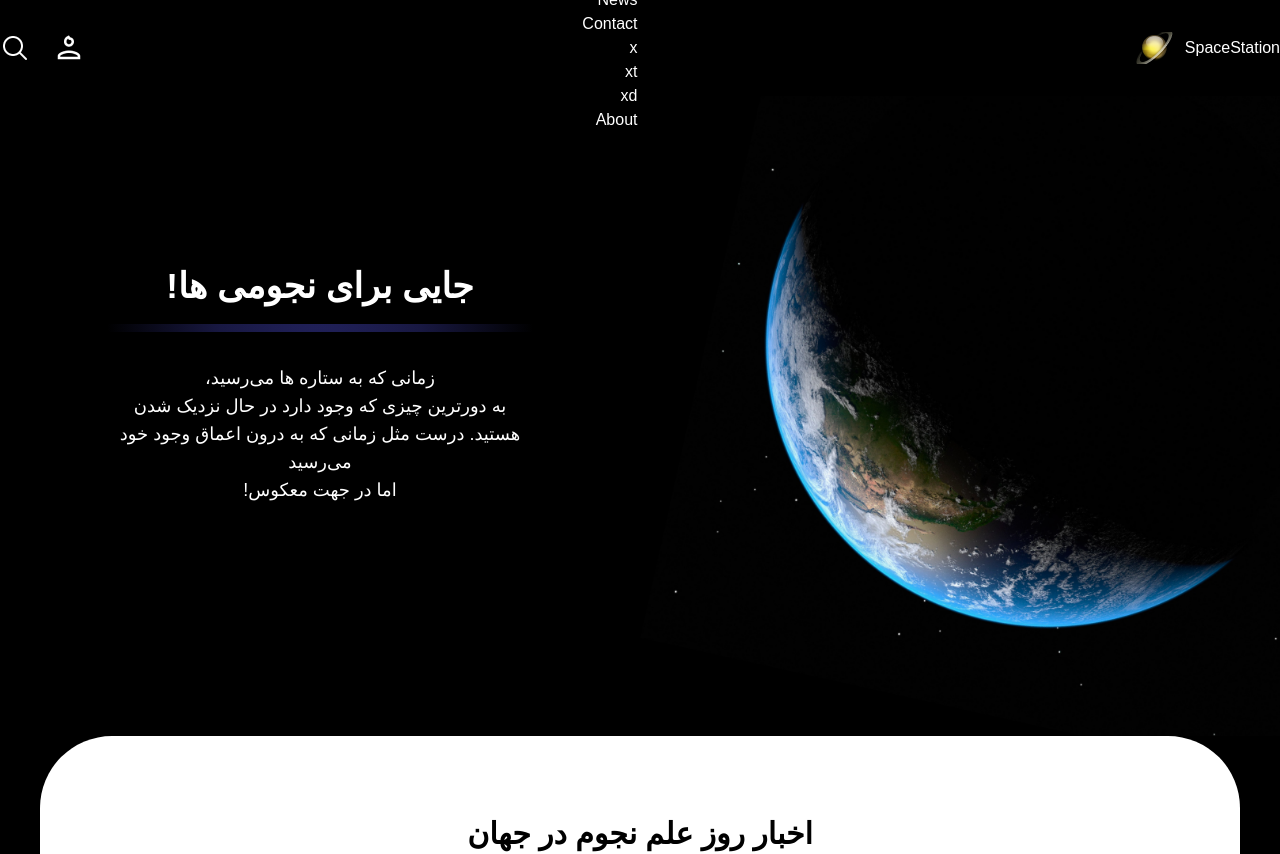
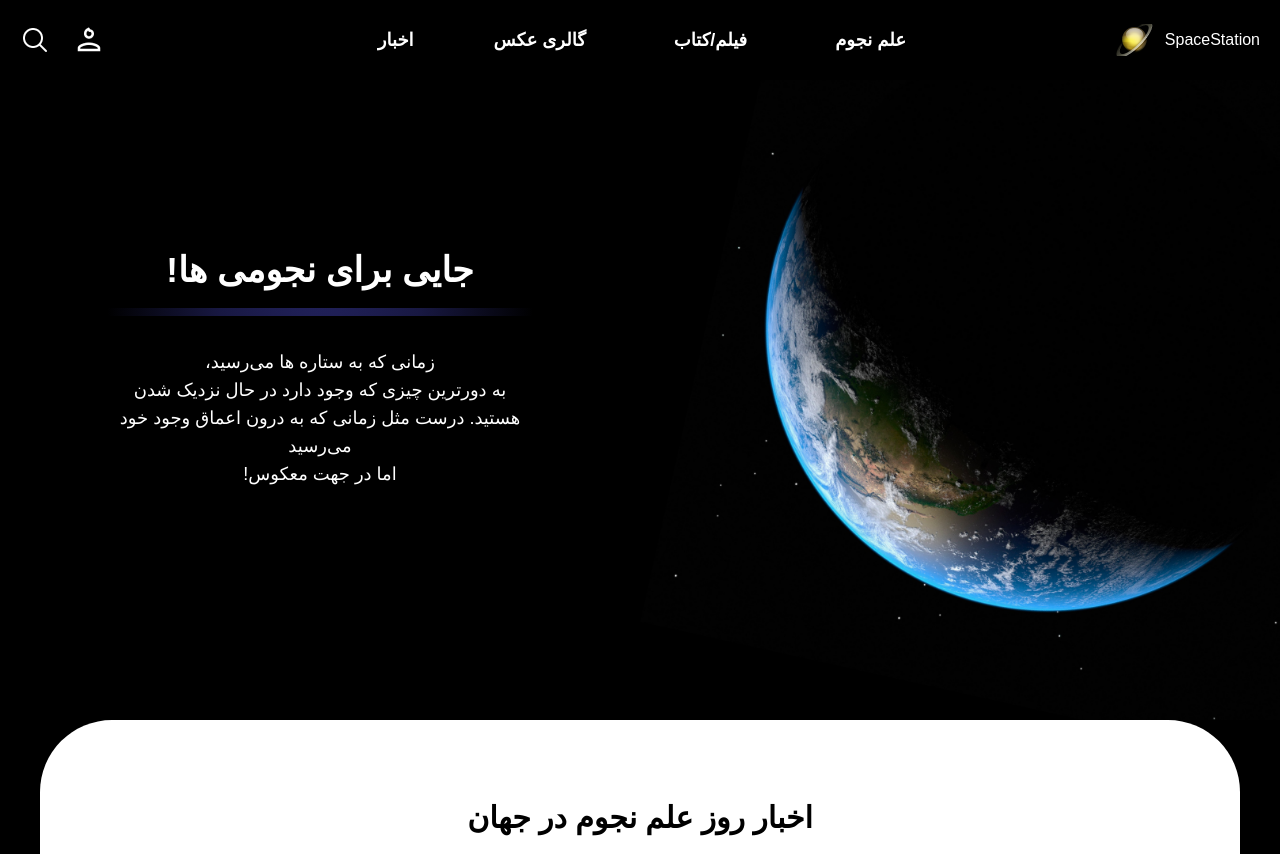
Before and after one commit to aliized/SpaceStation, a React (Create React App) app: page / in a window 1280 px wide. Shown: the top 854 px of the page. Built offline with nearby package versions, Linux system fonts and the light colour scheme.

Commit message:
Navbar and sidebar completed

```diff
--- a/package.json
+++ b/package.json
@@ -8,11 +8,12 @@
     "@testing-library/user-event": "^13.5.0",
     "react": "^18.2.0",
     "react-dom": "^18.2.0",
+    "react-router-dom": "^6.4.2",
     "react-scripts": "5.0.1",
     "web-vitals": "^2.1.4"
   },
   "scripts": {
-    "start": "react-scripts start",
+    "start": "set PORT=3001 && react-scripts start",
     "build": "react-scripts build",
     "test": "react-scripts test",
     "eject": "react-scripts eject"
--- a/public/index.html
+++ b/public/index.html
@@ -16,5 +16,7 @@
   <body class=""bg-black text-white">
     <noscript>You need to enable JavaScript to run this app.</noscript>
     <div id="root"></div>
+    <script type="module" src="https://unpkg.com/ionicons@5.5.2/dist/ionicons/ionicons.esm.js"></script>
+<script nomodule src="https://unpkg.com/ionicons@5.5.2/dist/ionicons/ionicons.js"></script>
   </body>
 </html>
--- a/src/components/Header/Navbar/NavBottons.jsx
+++ b/src/components/Header/Navbar/NavBottons.jsx
@@ -3,7 +3,7 @@ import search from "../../../pics/Search.png";
 
 const NavButtons = () => {
   return (
-    <div className="flex gap-6 justify-between">
+    <div className="flex gap-4 md:gap-6 p-5 justify-between lg:mr-16">
       <button>
         <img src={login} alt="login" />
       </button>
--- a/src/components/Header/Navbar/NavLinks.jsx
+++ /dev/null
@@ -1,31 +0,0 @@
-const Navlinks = ({ links }) => {
-  return (
-    <div className="flex flex-col lg:flex-row justify-between lg:gap-14">
-      {/* {links.map((link) => (
-        <a href="link">{link.name}</a>
-      ))} */}
-
-      <ul>
-        <li>
-          <a href="default">Home</a>
-        </li>
-        <li>
-          <a href="news">News</a>
-        </li>
-        <li>
-          <a href="contact"> Contact </a>
-          <ul>
-            <li>x</li>
-            <li>xt</li>
-            <li>xd</li>
-          </ul>
-        </li>
-        <li>
-          <a href="about">About</a>
-        </li>
-      </ul>
-    </div>
-  );
-};
-
-export default Navlinks;
--- /dev/null
+++ b/src/components/Header/Navbar/NavLinks/MyLinks.jsx
@@ -0,0 +1,107 @@
+export const links = [
+  //* link ba sub menu
+  {
+    name: "علم نجوم",
+    submenu: true,
+    sublinks: [
+      {
+        Head: "کهکشان ها",
+        sublink: [
+          { name: "کهکشان ما", link: "/" },
+          { name: "کهکشان بچه قورباغه", link: "/" },
+          { name: "کهکشان چشم سیاه", link: "/" },
+          { name: "کهکشان کلاه مکزیکی", link: "/" },
+          { name: "کهکشان گرداب", link: "/" },
+        ],
+      },
+      {
+        Head: "منظومه ی شمسی",
+        sublink: [
+          { name: "زمین", link: "/" },
+          { name: "مشتری", link: "/" },
+          { name: "مریخ", link: "/" },
+          { name: "زحل", link: "/" },
+          { name: "عطارد", link: "/" },
+        ],
+      },
+      {
+        Head: "باقی موارد",
+        sublink: [
+          { name: "رصد آسمان شب", link: "/" },
+          { name: "سیاره ها", link: "/" },
+        ],
+      },
+    ],
+  },
+
+  //* link bedune  sub menu
+  {
+    name: "فیلم/کتاب",
+    submenu: true,
+    sublinks: [
+      {
+        Head: "کهکشان ها",
+        sublink: [
+          { name: "کهکشان ما", link: "/" },
+          { name: "کهکشان بچه قورباغه", link: "/" },
+          { name: "کهکشان چشم سیاه", link: "/" },
+          { name: "کهکشان کلاه مکزیکی", link: "/" },
+          { name: "کهکشان گرداب", link: "/" },
+        ],
+      },
+      {
+        Head: "منظومه ی شمسی",
+        sublink: [
+          { name: "زمین", link: "/" },
+          { name: "مشتری", link: "/" },
+          { name: "مریخ", link: "/" },
+          { name: "زحل", link: "/" },
+          { name: "عطارد", link: "/" },
+        ],
+      },
+      {
+        Head: "کهکشان ها",
+        sublink: [
+          { name: "کهکشان ما", link: "/" },
+          { name: "کهکشان بچه قورباغه", link: "/" },
+          { name: "کهکشان چشم سیاه", link: "/" },
+          { name: "کهکشان کلاه مکزیکی", link: "/" },
+          { name: "کهکشان گرداب", link: "/" },
+        ],
+      },
+      {
+        Head: "منظومه ی شمسی",
+        sublink: [
+          { name: "زمین", link: "/" },
+          { name: "مشتری", link: "/" },
+          { name: "مریخ", link: "/" },
+          { name: "زحل", link: "/" },
+          { name: "عطارد", link: "/" },
+        ],
+      },
+      {
+        Head: "باقی موارد",
+        sublink: [
+          { name: "رصد آسمان شب", link: "/" },
+          { name: "سیاره ها", link: "/" },
+        ],
+      },
+      {
+        Head: "باقی موارد",
+        sublink: [
+          { name: "رصد آسمان شب", link: "/" },
+          { name: "سیاره ها", link: "/" },
+        ],
+      },
+    ],
+  },
+  { name: "گالری عکس", submenu: false, sublinks: [] },
+  { name: "اخبار", submenu: false ,sublinks: []},
+];
+
+// export const links = [
+//   { name: "فیلم/کتاب", submenu: false },
+//     { name: "گالری عکس", submenu: false },
+//      { name: "اخبار", submenu: false },
+
+// ];
--- /dev/null
+++ b/src/components/Header/Navbar/NavLinks/NavLinks.jsx
@@ -0,0 +1,62 @@
+import React, { useState } from "react";
+import { links } from "./MyLinks";
+import NavbarSublinks from "./NavbarSublinks";
+import SidebarSublinks from "./SidebarSublinks";
+
+const NavLinks = () => {
+  const [heading, setHeading] = useState("");
+  const [subHeading, setSubHeading] = useState("");
+
+  return (
+    <>
+      {links.map((link) => (
+        <div>
+          <div className="px-3 md:cursor-pointer group">
+            <h1
+              className="py-4 flex justify-between items-center md:pl-0 pl-5 group font-bold text-lg"
+              onClick={() => {
+                heading !== link.name ? setHeading(link.name) : setHeading("");
+                setSubHeading("");
+              }}
+            >
+              {link.name}
+              {link.submenu ? (
+                <div>
+                  <span className="text-xl md:hidden inline">
+                    <ion-icon
+                      name={`${
+                        heading === link.name ? "chevron-up" : "chevron-down"
+                      }`}
+                    ></ion-icon>
+                  </span>
+                  <span className="text-xl md:mt-1 md:ml-2  md:block hidden group-hover:rotate-180 group-hover:-mt-2">
+                    <ion-icon name="chevron-down"></ion-icon>
+                  </span>
+                </div>
+              ) : (
+                ""
+              )}
+            </h1>
+            <NavbarSublinks
+              link={link}
+            />
+          </div>
+
+          {/* mobile sidebar */}
+          <SidebarSublinks
+            subHeading={subHeading}
+            setSubHeading={setSubHeading}
+            heading={heading}
+            link={link}
+          />
+        </div>
+      ))}
+    </>
+  );
+};
+
+export default NavLinks;
+
+//       {/* {links.map((link) => (
+//         <a href="link">{link.name}</a>
+//       ))} */}
--- /dev/null
+++ b/src/components/Header/Navbar/NavLinks/NavbarSublinks.jsx
@@ -0,0 +1,42 @@
+import React from 'react'
+import { Link } from 'react-router-dom'
+
+const NavbarSublinks = ({link}) => {
+  return (<>
+
+    {link.submenu && (
+        <div>
+          <div className="absolute top-16 hidden group-hover:md:block hover:md:block text-black">
+            <div className="py-3">
+              <div
+                className="w-4 h-4 right-5 absolute
+              mt-1 bg-white rotate-45"
+              ></div>
+            </div>
+            <div className="bg-white p-5 grid grid-cols-3 gap-10">
+              {link.sublinks.map((mysublinks) => (
+                <div>
+                  <h1 className="text-lg font-semibold">
+                    {mysublinks.Head}
+                  </h1>
+                  {mysublinks.sublink.map((slink) => (
+                    <li className="text-sm text-gray-600 my-2.5">
+                      <Link
+                        to={slink.link}
+                        className="hover:text-primary"
+                      >
+                        {slink.name}
+                      </Link>
+                    </li>
+                  ))}
+                </div>
+              ))}
+            </div>
+          </div>
+        </div>
+      )}
+  </>
+  )
+}
+
+export default NavbarSublinks
--- /dev/null
+++ b/src/components/Header/Navbar/NavLinks/SidebarSublinks.jsx
@@ -0,0 +1,54 @@
+import React from 'react'
+import { Link } from 'react-router-dom'
+
+const SidebarSublinks = ({heading,subHeading,setSubHeading,link}) => {
+  return (
+    <div
+            className={`
+            ${
+              heading === link.name ? "md:hidden" : "hidden"
+            }  bg-gray-100 rounded-lg
+          `}
+          >
+            {link.sublinks.map((slinks) => (
+              <div>
+                <div>
+                  <h1
+                    onClick={() =>
+                      subHeading !== slinks.Head
+                        ? setSubHeading(slinks.Head)
+                        : setSubHeading("")
+                    }
+                    className="py-4 pr-7 font-semibold pl-5 md:pl-0  flex justify-between items-center"
+                  >
+                    {slinks.Head}
+
+                    <span className="text-xl md:mt-1 md:ml-2 inline">
+                      <ion-icon
+                        name={`${
+                          subHeading === slinks.Head
+                            ? "chevron-up"
+                            : "chevron-down"
+                        }`}
+                      ></ion-icon>
+                    </span>
+                  </h1>
+                  <div
+                    className={`${
+                      subHeading === slinks.Head ? "md:hidden" : "hidden"
+                    } bg-gray-200 rounded-lg py-2`}
+                  >
+                    {slinks.sublink.map((slink) => (
+                      <li className="py-3 mr-7 ml-2 pr-4 ">
+                        <Link to={slink.link}>{slink.name}</Link>
+                      </li>
+                    ))}
+                  </div>
+                </div>
+              </div>
+            ))}
+          </div>
+  )
+}
+
+export default SidebarSublinks
--- a/src/components/Header/Navbar/NavLogo.jsx
+++ b/src/components/Header/Navbar/NavLogo.jsx
@@ -2,10 +2,13 @@ import logo from "../../../pics/smallLogo.png";
 
 const NavLogo = () => {
   return (
-    <div className=" hidden lg:flex  items-center gap-3">
+    <a
+      href="/"
+      className=" hidden lg:flex  items-center gap-3 md:cursor-pointer"
+    >
       <p>SpaceStation</p>
       <img src={logo} alt="ایستگاه فضایی" />
-    </div>
+    </a>
   );
 };
 
--- a/src/components/Header/Navbar/Navbar.jsx
+++ b/src/components/Header/Navbar/Navbar.jsx
@@ -1,43 +1,61 @@
+import { useState } from "react";
+
+//import NavLinks from "./NavLinks";
+import NavButtons from "./NavBottons";
+import NavLinks from "./NavLinks/NavLinks";
 import NavLogo from "./NavLogo";
-import Navlinks from "./NavLinks";
-import NavButtons from "./NavBottons";
 
 const Navbar = () => {
-
-  let links = [
-    {
-    id: 1,
-      name: "علم نجوم",
-      link: "test",
-      sub: [
-        { id: 5, name: "معرفی نجوم و تاریخچه", link: "test" },
-        { id: 6, name: " جهان ما", link: "test" },
-        {
-          id: 7,
-          name: "کهکشان ها",
-          link: "test",
-          sub: [
-            { id: 11, name: "کهکشان ما", link: "test" },
-            { id: 12, name: "کهکشان های دیگر", link: "test" },
-          ],
-        },
-        { id: 8, name: "منظومه ی شمسی", link: "test" },
-        { id: 9, name: "سیاره ها", link: "test" },
-        { id: 10, name: "رصد آسمان شب", link: "test" },
-      ],
-    },
-    { id: 2, name: "فیلم/کتاب" },
-    { id: 3, name: "گالری عکس" },
-    { id: 4, name: "اخبار" },
-  ];
+  const [open, setOpen] = useState(false);
 
   return (
-    <div className="container mx-auto flex justify-between items-center h-24 ">
-      <NavLogo />
-      <Navlinks links={links} />
+    <nav className="container mx-auto flex justify-between items-center h-20 text-black md:text-white">
+      <div className="text-white p-5 md:w-auto md:hidden lg:block">
+        <div className="text-3xl md:hidden" onClick={() => setOpen(!open)}>
+          <ion-icon name="menu"></ion-icon>
+        </div>
+        <NavLogo />
+      </div>
+
+      <ul className="md:flex hidden items-center gap-14">
+
+
+        <NavLinks />
+      </ul>
+      <ul
+        className={`
+        md:hidden bg-white fixed w-full  top-0 overflow-y-auto bottom-0 px-4
+        duration-500 ${open ? "right-0" : "right-[-100%]"}
+        `}
+      >
+       <div className="p-1 py-5 md:w-auto md:hidden lg:block text-black">
+              <div
+                className="text-3xl md:hidden"
+                onClick={() => setOpen(!open)}
+              >
+                <ion-icon name="close"></ion-icon>
+              </div>
+            </div>
+        <NavLinks />
+      </ul>
+
       <NavButtons />
-    </div>
+    </nav>
   );
 };
 
 export default Navbar;
+
+//  <ul
+// className={`
+// md:hidden bg-black fixed w-full top-0 overflow-y-auto bottom-0 py-24 pl-4
+// duration-500 ${open ? "left-0" : "left-[-100%]"}
+// `}
+// >
+// <li>
+//   <a href="/" className="py-7 px-3 inline-block">
+//     Home
+//   </a>
+// </li>
+// <NavLinks />
+// </ul>
--- a/src/index.js
+++ b/src/index.js
@@ -1,14 +1,16 @@
-import {StrictMode} from 'react';
-import ReactDOM from 'react-dom/client';
+import { StrictMode } from "react";
+import ReactDOM from "react-dom/client";
+import { BrowserRouter } from "react-router-dom";
 
-import './index.css';
+import "./index.css";
 
-import App from './App';
+import App from "./App";
 
-
-const root = ReactDOM.createRoot(document.getElementById('root'));
+const root = ReactDOM.createRoot(document.getElementById("root"));
 root.render(
   <StrictMode>
-    <App />
+    <BrowserRouter>
+      <App />
+    </BrowserRouter>
   </StrictMode>
 );
```
Also changed, not shown: 1 other file (tests, documents, lock files or other folders).
